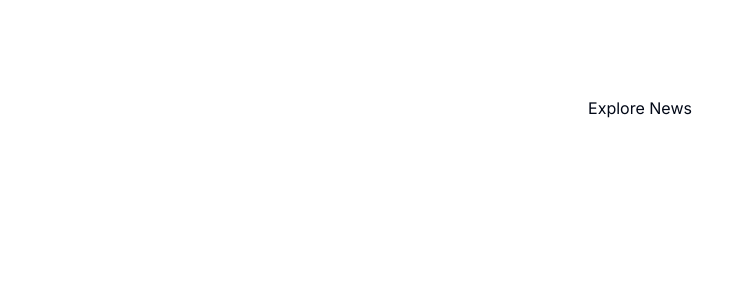
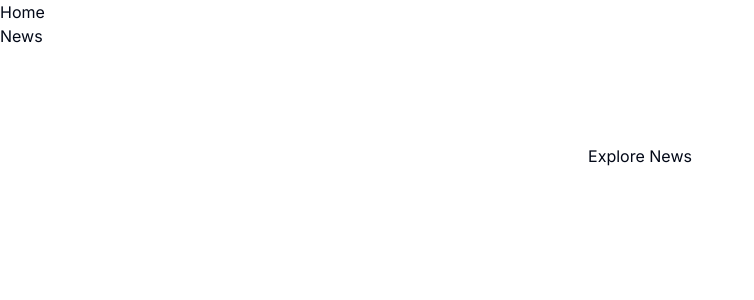
Before and after one commit to Shubratokumar/News-Portal---Next-app, a Next.js app: page / in a window 1280 px wide. Shown: the top 300 px of the page, without its empty margins (0-754 px from the left). Built offline with nearby package versions, Linux system fonts and the light colour scheme.

Commit message:
main header added

```diff
--- a/app/layout.js
+++ b/app/layout.js
@@ -1,5 +1,6 @@
 import { Inter } from "next/font/google";
 import "./globals.css";
+import MainHeader from "@/components/main-header";
 
 const inter = Inter({ subsets: ["latin"] });
 
@@ -11,7 +12,10 @@
 export default function RootLayout({ children }) {
   return (
     <html lang="en">
-      <body className={inter.className}>{children}</body>
+      <body className={inter.className}>
+        <MainHeader />
+        {children}
+      </body>
     </html>
   );
 }
--- a/app/news/[slug]/page.jsx
+++ b/app/news/[slug]/page.jsx
@@ -1,11 +1,10 @@
-import React from 'react'
 
 const NewsDetails = ({params}) => {
     const slug = params.slug;
   return (
     <div>
         <h1>News Details Here</h1>
-        <h4>Slug: {slug}</h4>
+        <h4>Slug: {slug} </h4>
 
     </div>
   )
--- /dev/null
+++ b/components/main-header.jsx
@@ -0,0 +1,18 @@
+import Link from "next/link";
+
+const MainHeader = () => {
+  return (
+    <header>
+      <ul>
+        <li>
+          <Link href="/">Home</Link>
+        </li>
+        <li>
+          <Link href="/news">News</Link>
+        </li>
+      </ul>
+    </header>
+  );
+};
+
+export default MainHeader;
```
Also changed, not shown: 1 other file (tests, documents, lock files or other folders).
